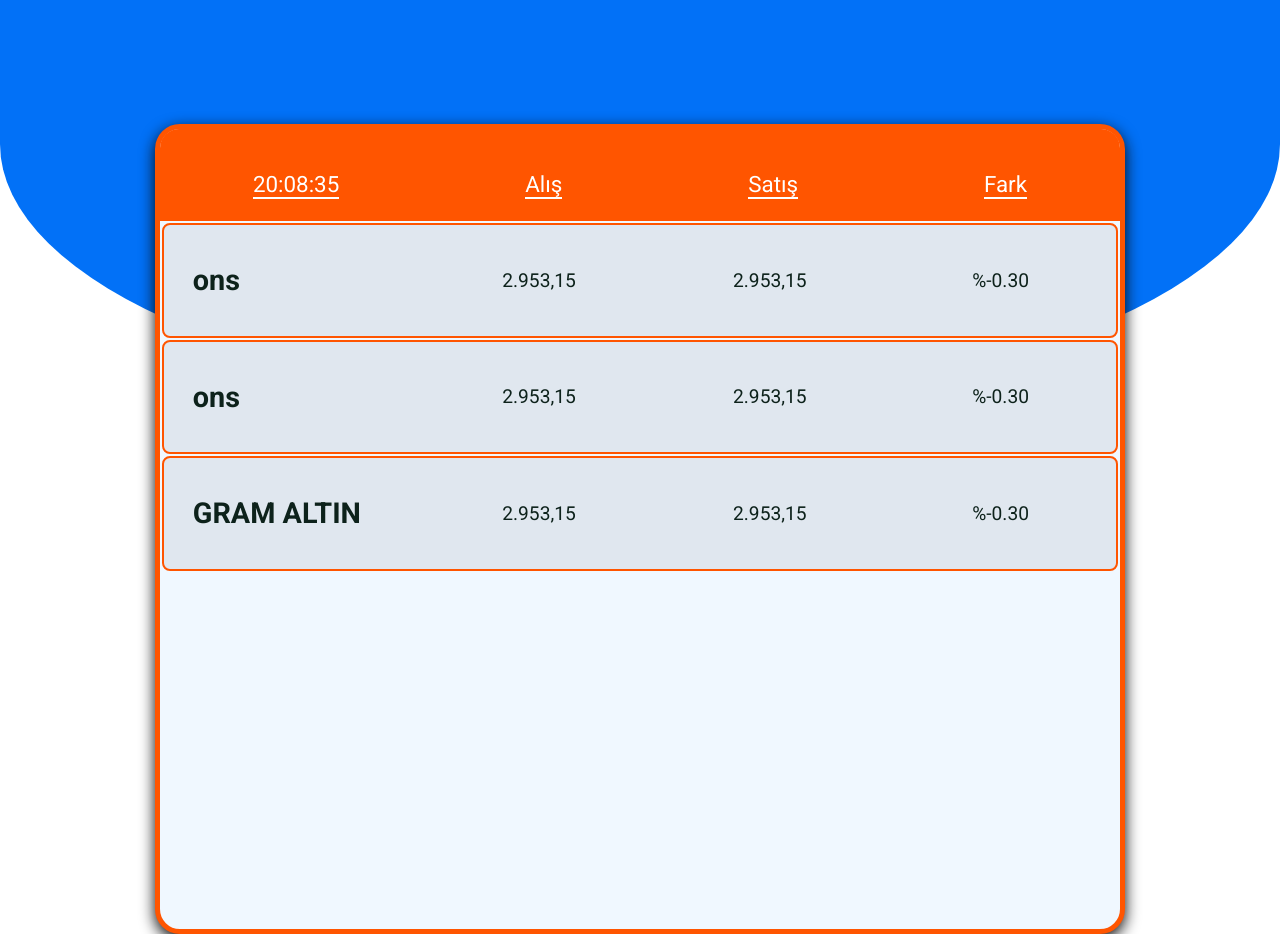
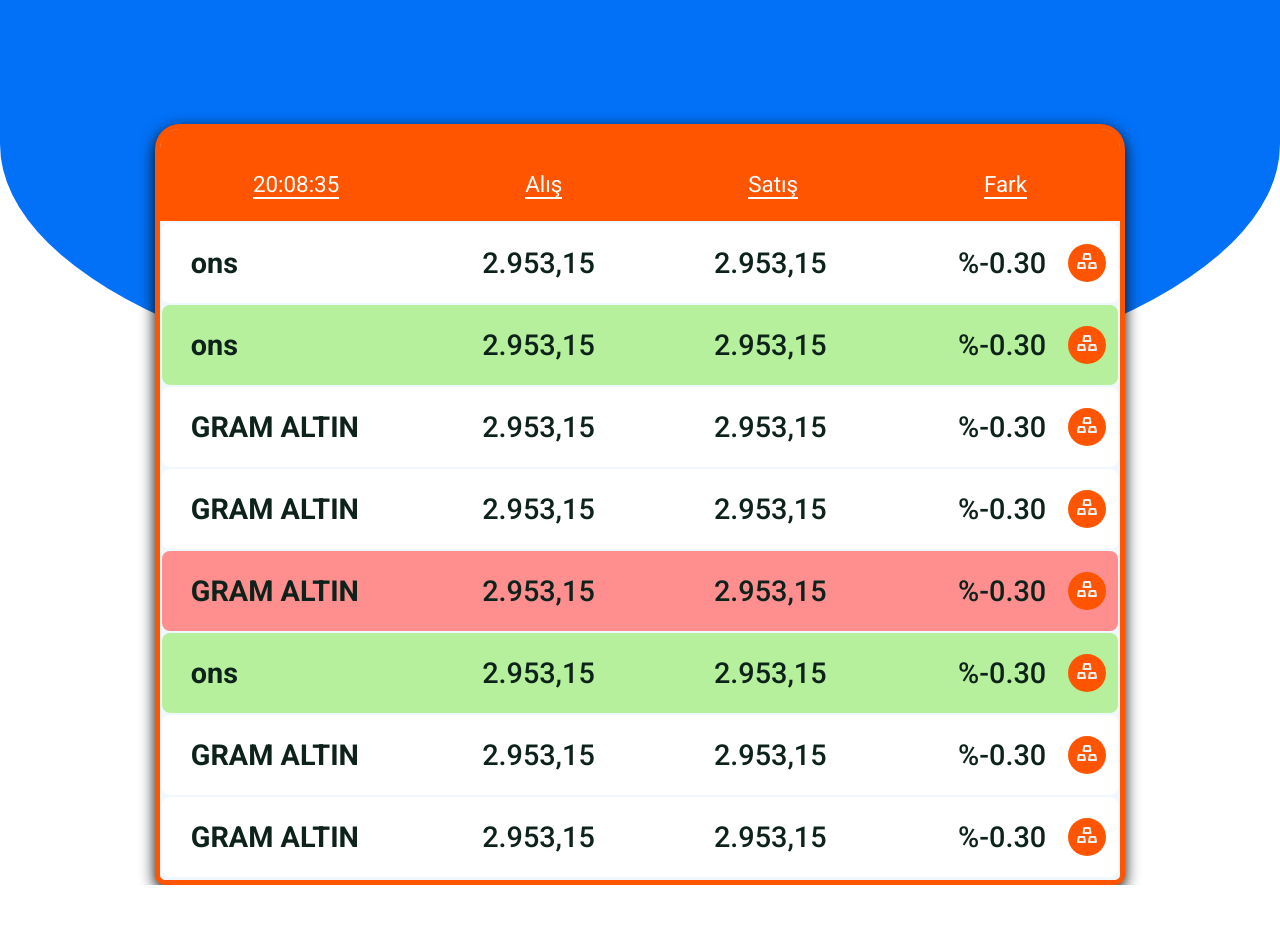
Before and after one commit to halidduman/ozel-fiyat-ekrani, a plain HTML site: page index.html in a window 1280 px wide. Shown: the part 116-1050 px from the top of the page. After the commit the page ends 1001 px from the top, so only its background shows below. Drawn offline with Linux system fonts and the light colour scheme.

Commit message:
price-table-design-finished

```diff
--- a/css/price.css
+++ b/css/price.css
@@ -19,12 +19,13 @@ p {
 }
 
 .container-box {
+  position: relative;
   box-shadow: rgb(9, 9, 9) 0px 5px 15px;
   border: 5px solid #ff5500;
   background-color: aliceblue;
-  height: 100vh;
   width: 75%;
-  border-radius: 25px;
+  border-radius: 25px 25px 10px 10px;
+  padding-bottom: 1px;
 }
 
 .price-title {
@@ -44,14 +45,16 @@ p {
 }
 
 .price {
+  height: 80px;
   position: relative;
   display: flex;
   justify-content: space-around;
   align-items: center;
-  background-color: #e0e7ef;
+  background-color: white;
   color: #0d221b;
-  font-size: 1.2rem;
-  border: 2px solid #ff5500;
+  font-size: 1.8rem;
+  font-weight: 500;
+  /* border-bottom: 1px solid #6c6c6c; */
   margin: 2px;
   padding: 0 0 0 3%;
   border-radius: 8px;
@@ -67,3 +70,24 @@ p {
   flex: 1; /* P elementine de eşit bir genişlik ver */
   text-align: center; /* Ortala */
 }
+.price button {
+  position: absolute;
+  right: 12px;
+  background-color: #ff5500;
+  border: none;
+  border-radius: 100px;
+  height: 38px;
+  width: 38px;
+  padding: 0;
+  cursor: pointer;
+  transition: all 0.3s;
+}
+
+.price button:hover {
+  background-color: #0d221b;
+}
+
+.price button img {
+  height: 24px;
+  width: 24px;
+}
--- a/index.html
+++ b/index.html
@@ -58,18 +58,56 @@
           <p>2.953,15</p>
           <p>2.953,15</p>
           <p>%-0.30</p>
+          <button><img src="images/gold-icon.svg" alt="" /></button>
         </div>
-        <div class="price">
+        <div style="background-color: #b7f09c" class="price">
           <h4>ons</h4>
           <p>2.953,15</p>
           <p>2.953,15</p>
           <p>%-0.30</p>
+          <button><img src="images/gold-icon.svg" alt="" /></button>
         </div>
         <div class="price">
           <h4>GRAM ALTIN</h4>
           <p>2.953,15</p>
           <p>2.953,15</p>
           <p>%-0.30</p>
+          <button><img src="images/gold-icon.svg" alt="" /></button>
+        </div>
+        <div class="price">
+          <h4>GRAM ALTIN</h4>
+          <p>2.953,15</p>
+          <p>2.953,15</p>
+          <p>%-0.30</p>
+          <button><img src="images/gold-icon.svg" alt="" /></button>
+        </div>
+        <div style="background-color: #ff8f8f" class="price">
+          <h4>GRAM ALTIN</h4>
+          <p>2.953,15</p>
+          <p>2.953,15</p>
+          <p>%-0.30</p>
+          <button><img src="images/gold-icon.svg" alt="" /></button>
+        </div>
+        <div style="background-color: #b7f09c" class="price">
+          <h4>ons</h4>
+          <p>2.953,15</p>
+          <p>2.953,15</p>
+          <p>%-0.30</p>
+          <button><img src="images/gold-icon.svg" alt="" /></button>
+        </div>
+        <div class="price">
+          <h4>GRAM ALTIN</h4>
+          <p>2.953,15</p>
+          <p>2.953,15</p>
+          <p>%-0.30</p>
+          <button><img src="images/gold-icon.svg" alt="" /></button>
+        </div>
+        <div class="price">
+          <h4>GRAM ALTIN</h4>
+          <p>2.953,15</p>
+          <p>2.953,15</p>
+          <p>%-0.30</p>
+          <button><img src="images/gold-icon.svg" alt="" /></button>
         </div>
       </div>
     </div>
```
Also changed, not shown: images/gold-icon.svg (added).
